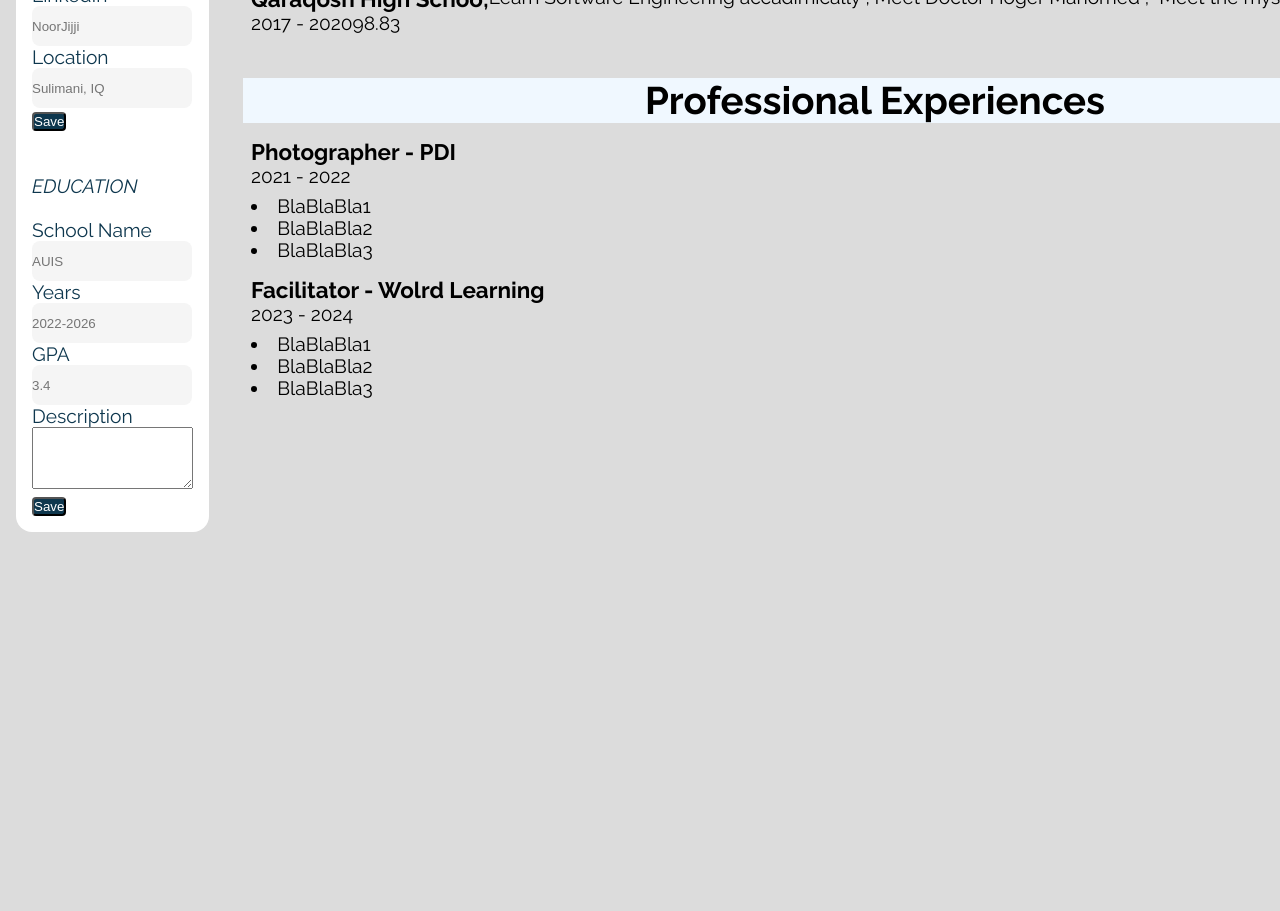
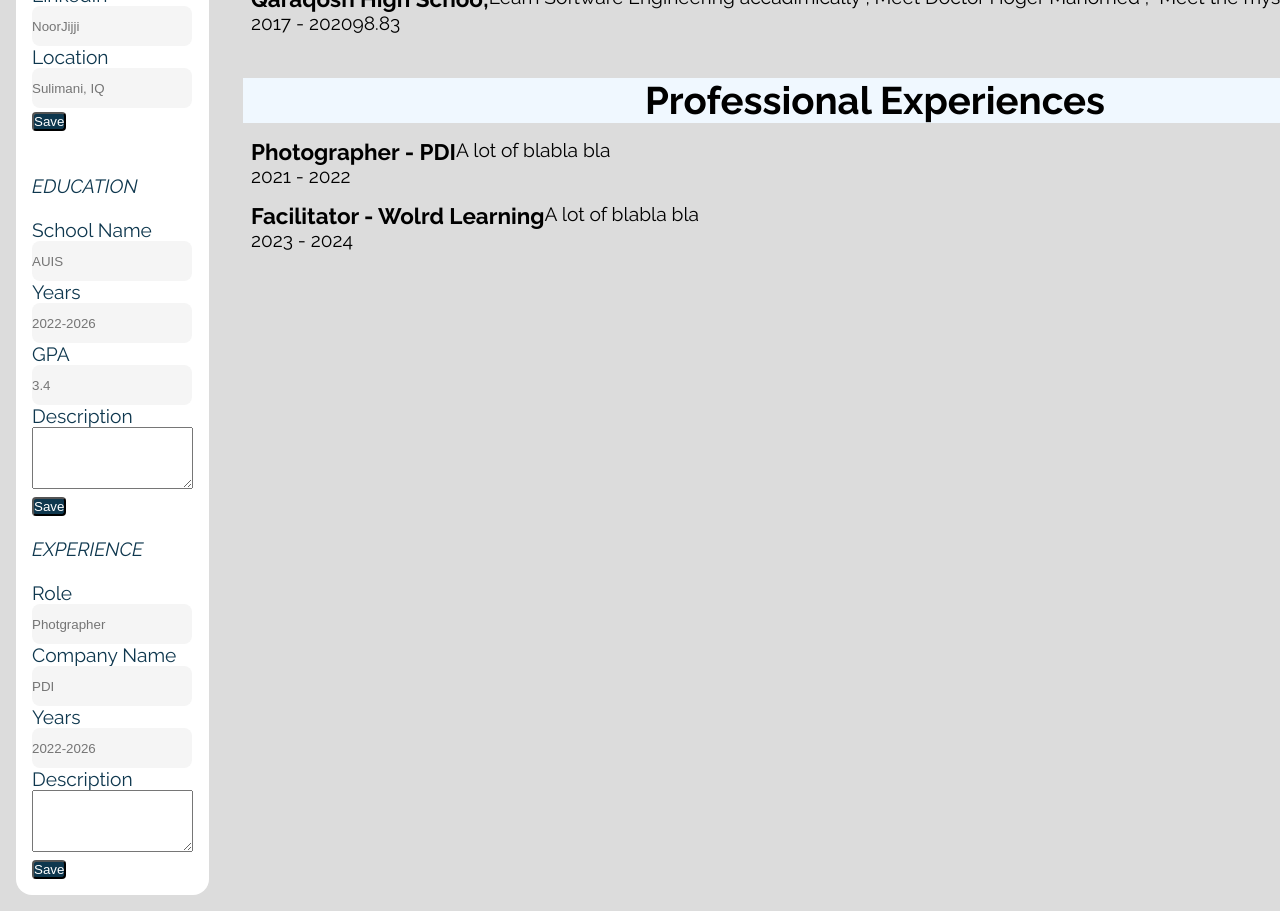
Before and after one commit to MRNSJ26/CV-Application, a React (Create React App) app: page / in a window 1280 px wide. Shown: the part 300-1211 px from the top of the page. Before the commit the page ends 848 px from the top, so only its background shows below. Built offline with nearby package versions, Linux system fonts and the light colour scheme.

Commit message:
Added the 'add Experince Functionality' to be displayed on the CV template + changed the Highlets UnOrderedList to Description String

```diff
--- a/src/App.js
+++ b/src/App.js
@@ -23,15 +23,15 @@ const academicsArr = [
 const ExperienceArr = [
   {
     role: "Photographer",
-    company: "PDI",
+    name: "PDI",
     year: "2021 - 2022",
-    roles: ["BlaBlaBla1", "BlaBlaBla2", "BlaBlaBla3"],
+    description: `A lot of blabla bla`,
   },
   {
     role: "Facilitator",
-    company: "Wolrd Learning",
+    name: "Wolrd Learning",
     year: "2023 - 2024",
-    roles: ["BlaBlaBla1", "BlaBlaBla2", "BlaBlaBla3"],
+    description: `A lot of blabla bla`,
   },
 ];
 
@@ -43,6 +43,7 @@ export default function App() {
   const [email, setEmail] = useState("jijjinoor@gmail.com");
 
   const [academics, setAcademics] = useState(academicsArr);
+  const [experiences, setExperiences] = useState(ExperienceArr);
 
   function handleSubmitGeneral(value) {
     setName(value.name);
@@ -61,11 +62,22 @@ export default function App() {
     setAcademics((arr) => [...arr, newObj]);
   }
 
+  function handleSubmitExperience(value) {
+    const newObj = {
+      role: value.role,
+      name: value.name,
+      year: value.years,
+      description: value.description,
+    };
+    setExperiences((arr) => [...arr, newObj]);
+  }
+
   return (
     <div className="app">
       <FormInput
         onSubmitGeneral={handleSubmitGeneral}
         onSubmitEducation={handleSubmitEducation}
+        onSubmitExperience={handleSubmitExperience}
       />
       <CV
         name={name}
@@ -74,16 +86,18 @@ export default function App() {
         location={location}
         email={email}
         academics={academics}
+        experiences={experiences}
       />
     </div>
   );
 }
 
-function FormInput({ onSubmitGeneral, onSubmitEducation }) {
+function FormInput({ onSubmitGeneral, onSubmitEducation, onSubmitExperience }) {
   return (
     <div className="formInput">
       <InputGeneral onSubmit={onSubmitGeneral} />
       <InputEducation onSubmitEducation={onSubmitEducation} />
+      <InputExperience onSubmitExperience={onSubmitExperience} />
     </div>
   );
 }
@@ -168,10 +182,59 @@ function InputEducation({ onSubmitEducation }) {
         <br />
         <label>Years</label>
         <br />
-        <input type="text" placeholder="2022-2026" name="email" /> <br />
+        <input type="text" placeholder="2022-2026" name="year" /> <br />
         <label>GPA</label>
         <br />
         <input type="text" placeholder="3.4" name="phone" /> <br />
+        <label htmlFor="description">Description</label>
+        <br />
+        <textarea
+          id="description"
+          name="description"
+          rows="4"
+          cols="18"
+        ></textarea>
+        <button type="submit">Save</button>
+        <br />
+        <br />
+      </form>
+    </div>
+  );
+}
+
+function InputExperience({ onSubmitExperience }) {
+  const handleSubmit = (e) => {
+    e.preventDefault();
+
+    const formData = {
+      role: e.target.role.value,
+      name: e.target.name.value,
+      years: e.target.year.value,
+      description: e.target.description.value,
+    };
+
+    onSubmitExperience(formData);
+  };
+
+  return (
+    <div className="form-experience">
+      <form onSubmit={handleSubmit}>
+        <label>
+          <em>EXPERIENCE</em>
+        </label>
+        <br />
+        <br />
+        <label>Role</label>
+        <br />
+        <input type="text" placeholder="Photgrapher" name="role" />
+        <br />
+        <label>Company Name</label>
+        <br />
+        <input type="text" placeholder="PDI" name="name" />
+        <br />
+        <label>Years</label>
+        <br />
+        <input type="text" placeholder="2022-2026" name="year" /> <br />
         <label htmlFor="description">Description</label>
         <br />
         <textarea
@@ -186,7 +249,15 @@ function InputEducation({ onSubmitEducation }) {
   );
 }
 
-function CV({ name, phone, linkedIn, location, email, academics }) {
+function CV({
+  name,
+  phone,
+  linkedIn,
+  location,
+  email,
+  academics,
+  experiences,
+}) {
   return (
     <div className="cvDispaly">
       <GeneralInformation
@@ -197,7 +268,7 @@ function CV({ name, phone, linkedIn, location, email, academics }) {
         email={email}
       />
       <Education academics={academics} />
-      <Experiences />
+      <Experiences experiences={experiences} />
     </div>
   );
 }
@@ -230,8 +301,6 @@ function GeneralInformation({ name, phone, linkedIn, location, email }) {
 }
 
 function Education({ academics }) {
-  const arr = academics;
-
   return (
     <div className="sec education">
       <h1>Educatiion</h1>
@@ -259,9 +328,7 @@ function School({ schoolObj }) {
   );
 }
 
-function Experiences() {
-  const arr = ExperienceArr;
-  const [experiences, setExperiences] = useState(arr);
+function Experiences({ experiences }) {
   return (
     <div className="sec experience">
       <h1>Professional Experiences</h1>
@@ -275,15 +342,15 @@ function Experiences() {
 function SingleExp({ ExperienceObj }) {
   return (
     <div className="miniSec singleExp">
-      <h3>
-        {ExperienceObj.role} - {ExperienceObj.company}
-      </h3>
-      <p>{ExperienceObj.year}</p>
-      <ul>
-        {ExperienceObj.roles.map((rol) => (
-          <li>{rol}</li>
-        ))}
-      </ul>
+      <div>
+        <h3>
+          {ExperienceObj.role} - {ExperienceObj.name}
+        </h3>
+        <p>{ExperienceObj.year}</p>
+      </div>
+      <div>
+        <p>{ExperienceObj.description}</p>
+      </div>
     </div>
   );
 }
--- a/src/index.css
+++ b/src/index.css
@@ -131,3 +131,7 @@ input {
 .school {
   display: flex;
 }
+
+.singleExp {
+  display: flex;
+}
```
